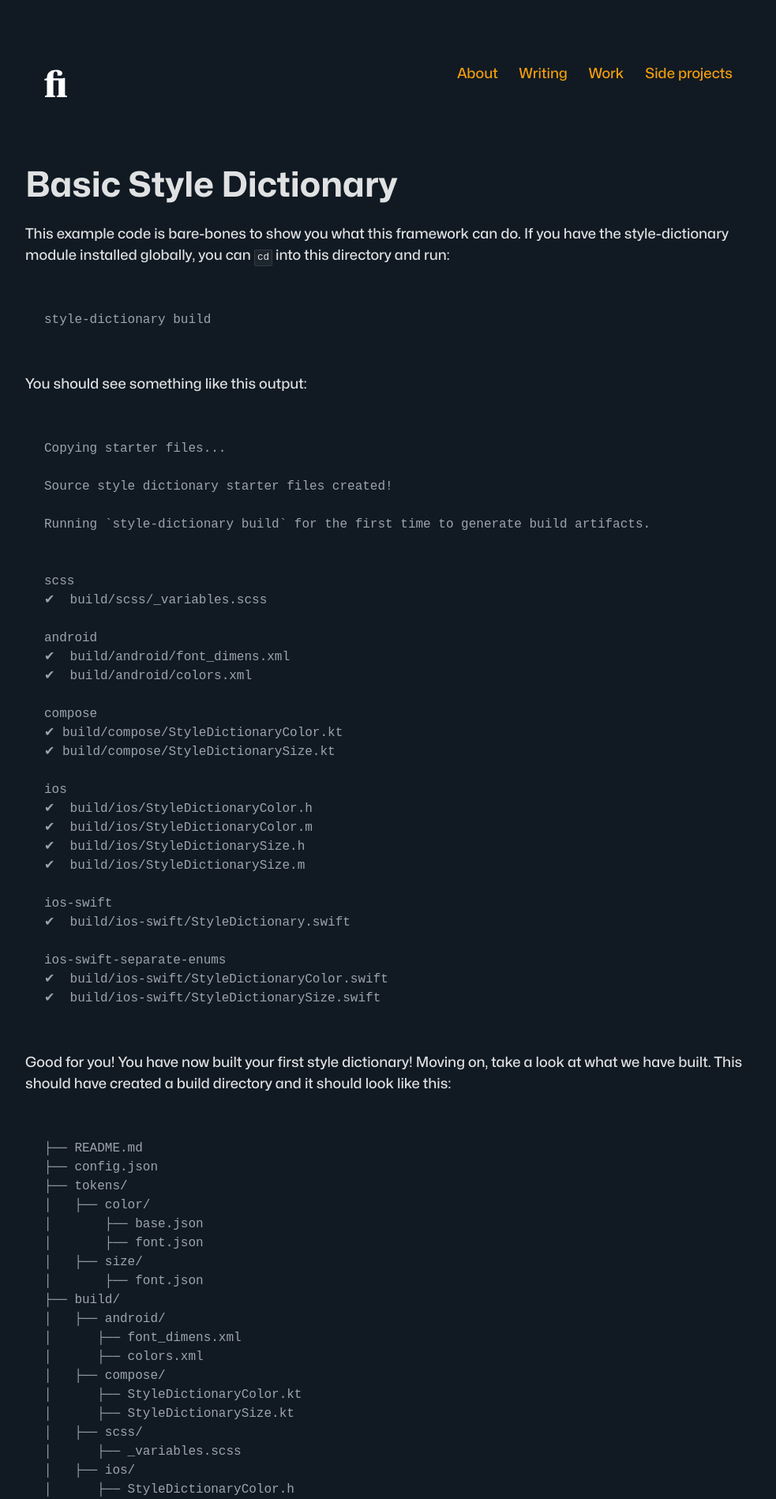
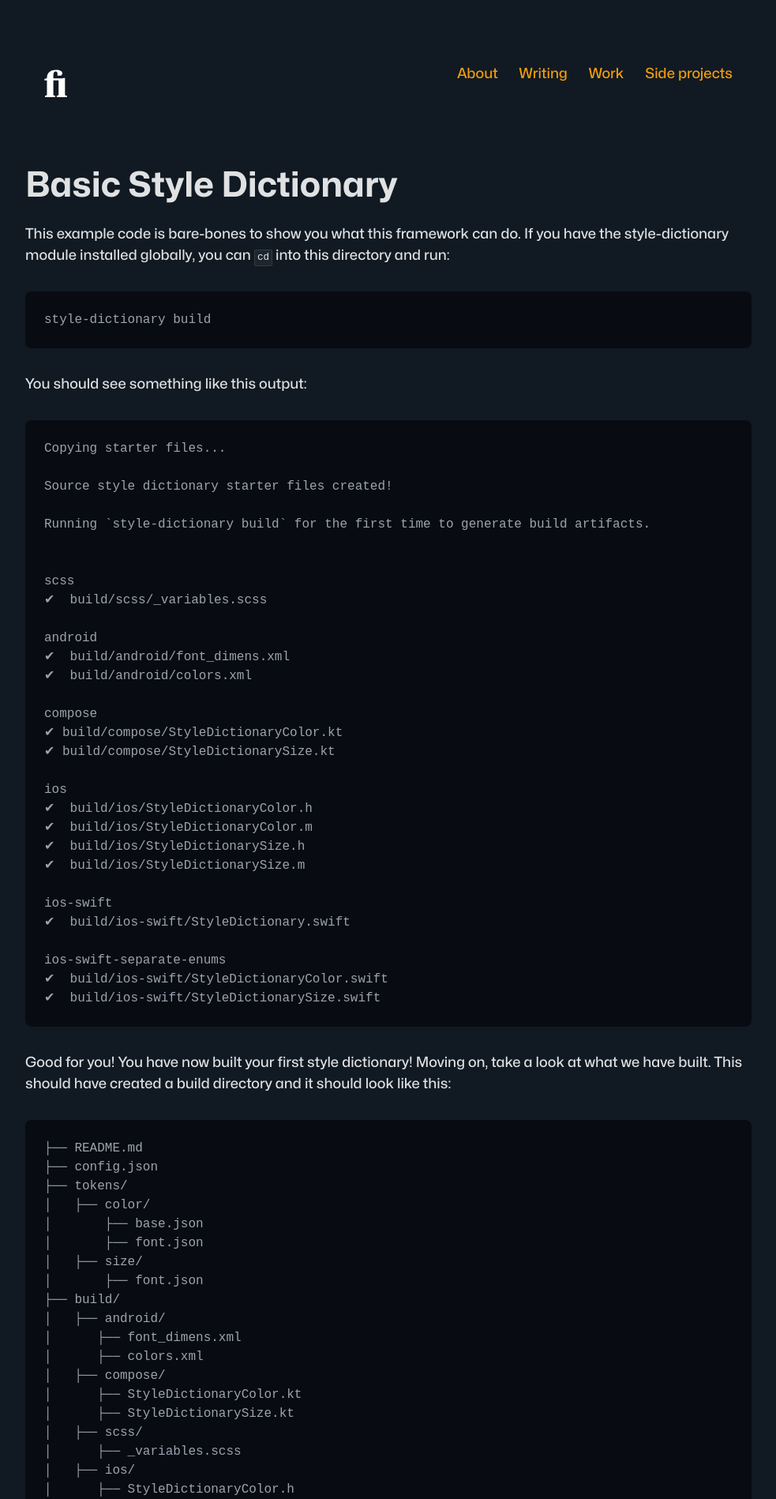
Before and after one commit to zetareticoli/fi, a Jekyll site: the page built from tokens/README.md, in a window 1280 px wide. Shown: the top 1898 px of the page at 79% size, without its empty margins (148-1131 px from the left). Built offline with Jekyll 4.4.1, drawn with Linux system fonts in a browser that asks for light colours; some web fonts are replaced; our own code applies the rules of GitHub Pages for plain Markdown files.

Commit message:
fix: pre background, resolves #33

```diff
--- a/_sass/elements/_base.scss
+++ b/_sass/elements/_base.scss
@@ -165,7 +165,7 @@ pre {
   overflow-x: auto;
   overflow-y: hidden;
   border-radius: var(--radius-smooth-corner);
-  background-color: var(--background-strong);
+  background-color: var(--background-emphasis);
   color: var(--text-light);
   line-height: var(--lineheight-relaxed);
 }
```
